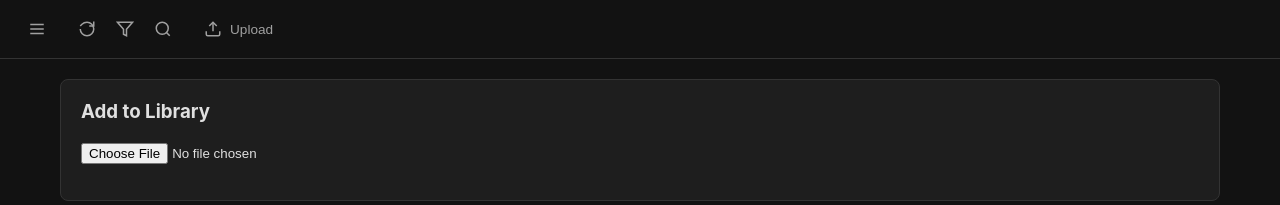
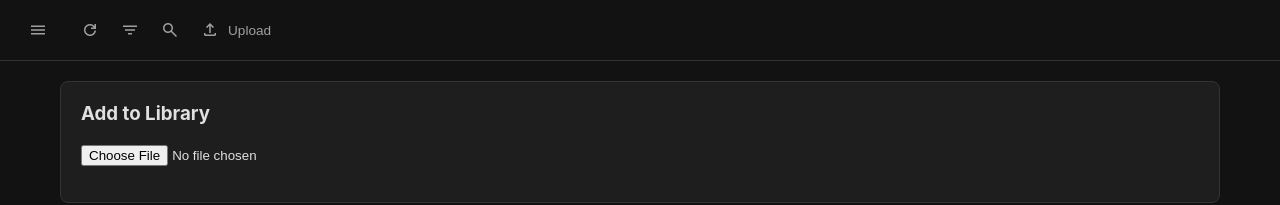
Before and after one commit to AdrianWWZ/e-library, a React (Vite) app: page / in a window 1280 px wide. Shown: the top 205 px of the page. Built offline with nearby package versions, Linux system fonts and the light colour scheme; no server answers; the database is empty.

Commit message:
Replaced icons with google icons

```diff
--- a/index.html
+++ b/index.html
@@ -5,6 +5,10 @@
     <link rel="icon" type="image/svg+xml" href="/vite.svg" />
     <meta name="viewport" content="width=device-width, initial-scale=1.0" />
     <title>library-app</title>
+    <link
+      href="https://fonts.googleapis.com/css2?family=Material+Symbols+Outlined"
+      rel="stylesheet"
+    />
   </head>
   <body>
     <div id="root"></div>
--- a/src/components/Dashboard.jsx
+++ b/src/components/Dashboard.jsx
@@ -77,70 +77,29 @@
   // SVG icons
   const icons = {
     menu: (
-      <svg
-        width="18"
-        height="18"
-        viewBox="0 0 24 24"
-        fill="none"
-        stroke="currentColor"
-        strokeWidth="2"
-      >
-        <line x1="3" y1="12" x2="21" y2="12"></line>
-        <line x1="3" y1="6" x2="21" y2="6"></line>
-        <line x1="3" y1="18" x2="21" y2="18"></line>
-      </svg>
+      <span className="material-symbols-outlined" style={{ fontSize: "20px" }}>
+        menu
+      </span>
     ),
     refresh: (
-      <svg
-        width="18"
-        height="18"
-        viewBox="0 0 24 24"
-        fill="none"
-        stroke="currentColor"
-        strokeWidth="2"
-      >
-        <path d="M21 2v6h-6"></path>
-        <path d="M3 12a9 9 0 1 0 9-9 9.75 9.75 0 0 0-6.74 2.74L3 8"></path>
-      </svg>
+      <span className="material-symbols-outlined" style={{ fontSize: "20px" }}>
+        refresh
+      </span>
     ),
     filter: (
-      <svg
-        width="18"
-        height="18"
-        viewBox="0 0 24 24"
-        fill="none"
-        stroke="currentColor"
-        strokeWidth="2"
-      >
-        <polygon points="22 3 2 3 10 12.46 10 19 14 21 14 12.46 22 3"></polygon>
-      </svg>
+      <span className="material-symbols-outlined" style={{ fontSize: "20px" }}>
+        filter_list
+      </span>
     ),
     search: (
-      <svg
-        width="18"
-        height="18"
-        viewBox="0 0 24 24"
-        fill="none"
-        stroke="currentColor"
-        strokeWidth="2"
-      >
-        <circle cx="11" cy="11" r="8"></circle>
-        <line x1="21" y1="21" x2="16.65" y2="16.65"></line>
-      </svg>
+      <span className="material-symbols-outlined" style={{ fontSize: "20px" }}>
+        search
+      </span>
     ),
     upload: (
-      <svg
-        width="18"
-        height="18"
-        viewBox="0 0 24 24"
-        fill="none"
-        stroke="currentColor"
-        strokeWidth="2"
-      >
-        <path d="M21 15v4a2 2 0 0 1-2 2H5a2 2 0 0 1-2-2v-4"></path>
-        <polyline points="17 8 12 3 7 8"></polyline>
-        <line x1="12" y1="3" x2="12" y2="15"></line>
-      </svg>
+      <span className="material-symbols-outlined" style={{ fontSize: "20px" }}>
+        upload
+      </span>
     ),
   };
 
@@ -150,15 +109,14 @@
         display: "flex",
         alignItems: "center",
         justifyContent: "flex-start",
-        gap: "4px", // Reduced gap since buttons expand
+        gap: "4px",
         padding: "12px 20px",
         borderBottom: "1px solid #333",
-        backgroundColor: "#121212", // Match your dark mode background
+        backgroundColor: "#121212",
         width: "100%",
         boxSizing: "border-box",
       }}
     >
-      {/* Menu - No text animation */}
       <DashButton
         icon={icons.menu}
         label="Menu"
@@ -169,7 +127,6 @@
       {/* Spacer to push Menu slightly away from the action buttons if desired, or just leave gap */}
       <div style={{ width: "8px" }}></div>
 
-      {/* Action Buttons - These will stretch on hover */}
       <DashButton
         icon={icons.refresh}
         label="Refresh"
@@ -185,11 +142,6 @@
         label="Search"
         onClick={() => console.log("Search clicked")}
       />
-
-      {/* Flexible spacer to push Upload to the far right, or just keep it left. Let's keep it left based on your request */}
-      <div style={{ width: "8px" }}></div>
-
-      {/* Upload - Always shows text, no stretch animation */}
       <DashButton
         icon={icons.upload}
         label="Upload"
```
